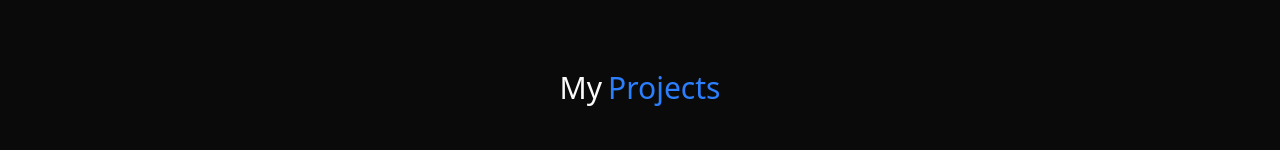
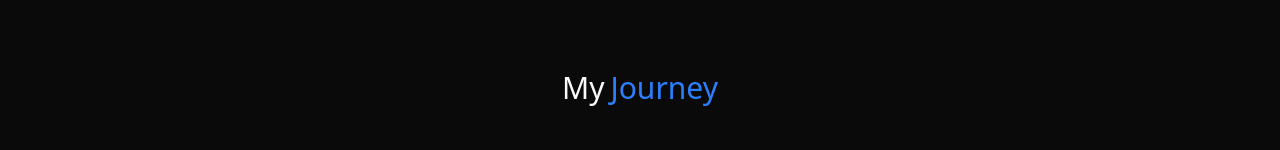
Before and after one commit to pavan-gokarla/portfolio, a Next.js app: page / in a window 1280 px wide. Shown: the part 650-800 px from the top of the page. Built offline with nearby package versions, Linux system fonts and the light colour scheme; a web font is replaced by a local one.

Commit message:
fixing typo

```diff
--- a/components/ui/timeline.tsx
+++ b/components/ui/timeline.tsx
@@ -58,7 +58,7 @@ export const Timeline = ({ data }: { data: TimelineEntry[] }) => {
                     My
                     <div className=" flex justify-around items-baseline gap-1  ">
                         <span className="text-blue-500 dark:text-blue-500 ">
-                            Projects
+                            Journey
                         </span>
                     </div>
                 </motion.div>
```
